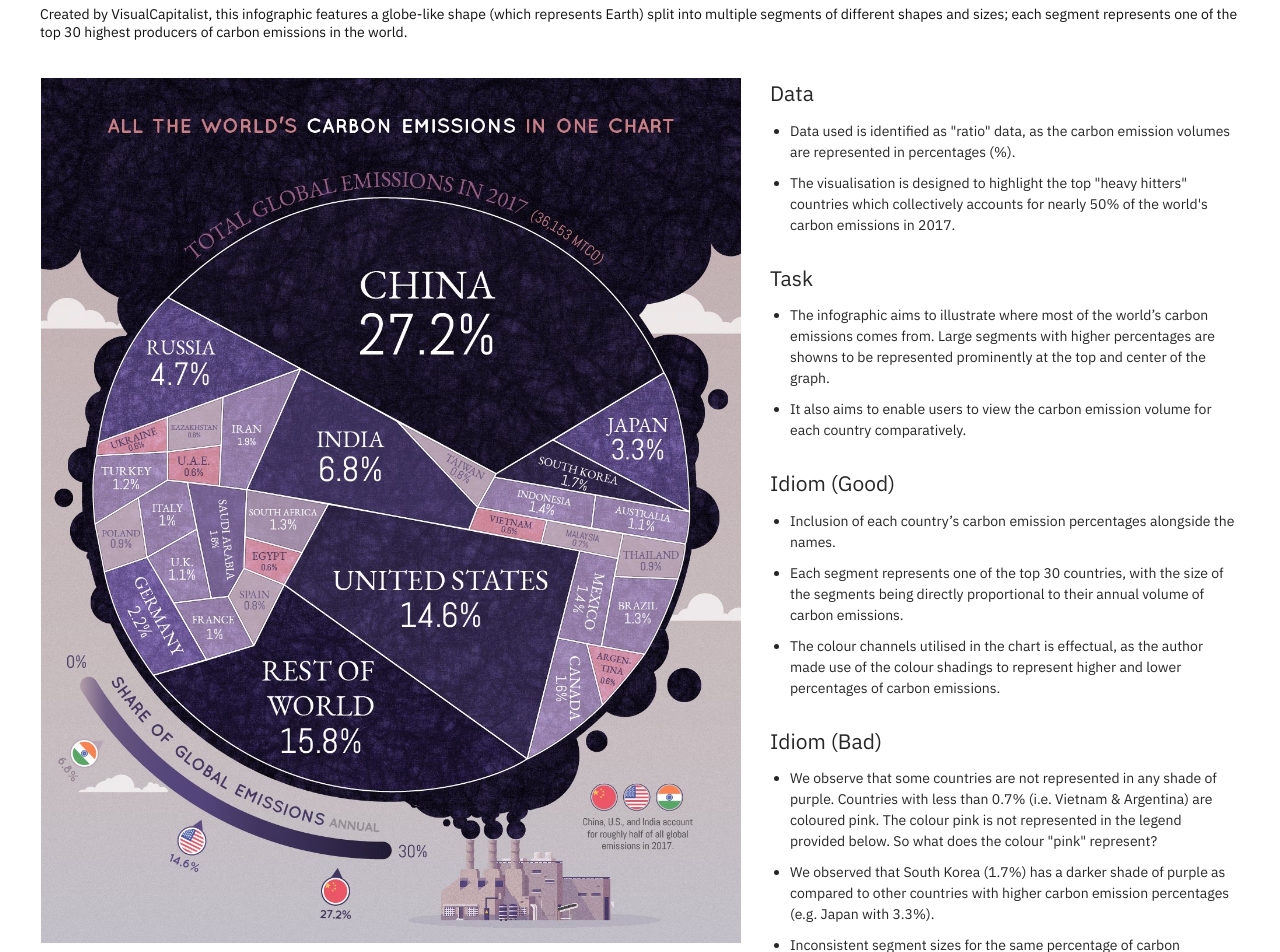
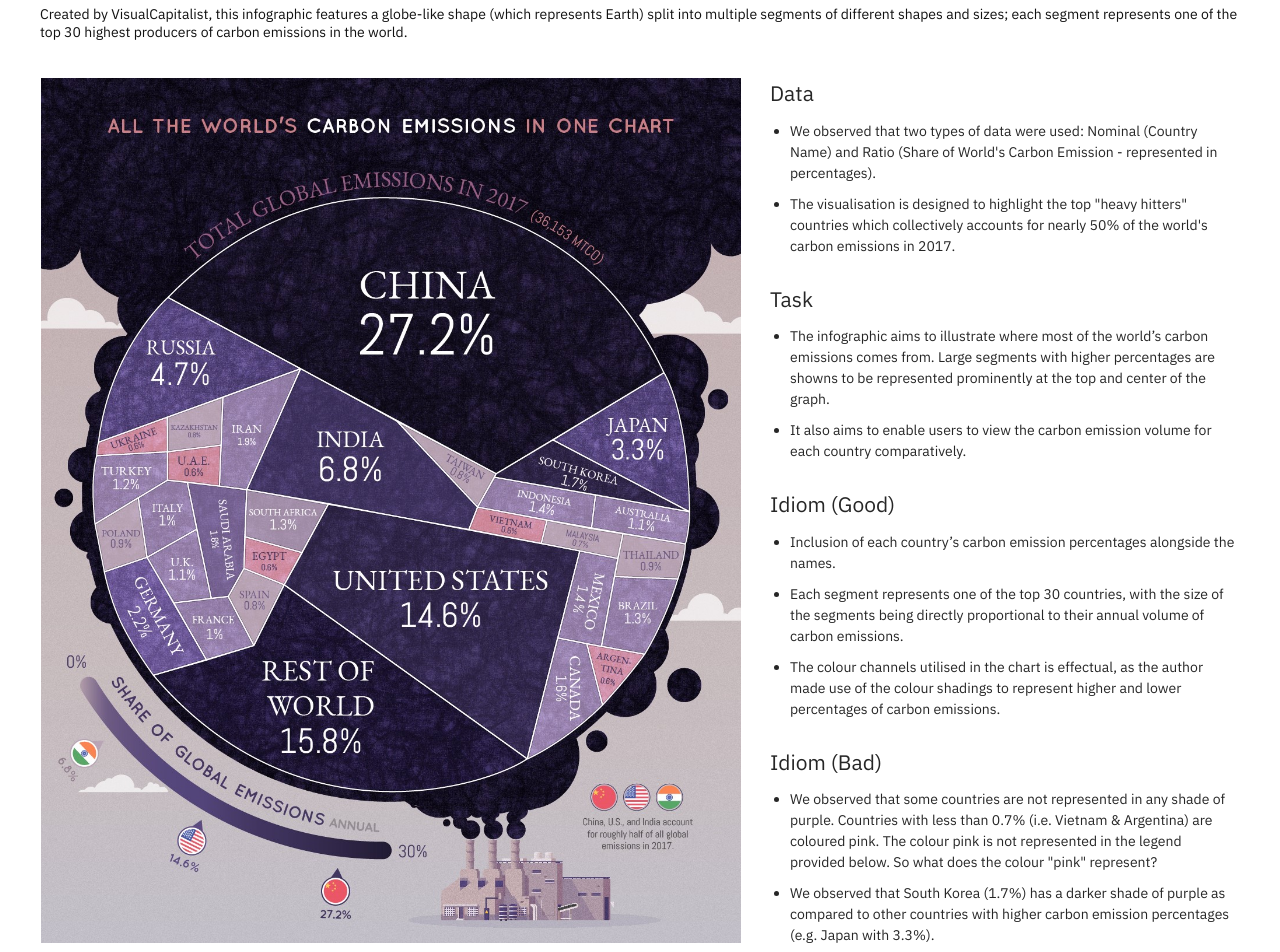
Before and after one commit to 1702538/CSC3007-project, a React (Create React App) app: page / in a window 1280 px wide. Shown: the part 1140-2092 px from the top of the page. Built offline with nearby package versions, Linux system fonts and the light colour scheme.

Commit message:
Update MilestoneOneComponent.js

```diff
--- a/src/Components/MilestoneOneComponent.js
+++ b/src/Components/MilestoneOneComponent.js
@@ -163,8 +163,9 @@ function MilestoneOne() {
                 </h2>
                 <ul>
                   <li>
-                    Data used is identified as "ratio" data, as the carbon
-                    emission volumes are represented in percentages (%).
+                    We observed that two types of data were used: Nominal
+                    (Country Name) and Ratio (Share of World's Carbon Emission -
+                    represented in percentages).
                   </li>
                   <li>
                     The visualisation is designed to highlight the top "heavy
@@ -239,7 +240,7 @@ function MilestoneOne() {
                 </h2>
                 <ul>
                   <li>
-                    We observe that some countries are not represented in any
+                    We observed that some countries are not represented in any
                     shade of purple. Countries with less than 0.7% (i.e. Vietnam
                     & Argentina) are coloured pink. The colour pink is not
                     represented in the legend provided below. So what does the
@@ -467,10 +468,11 @@ function MilestoneOne() {
                   </h2>
                   <ul>
                     <li>
-                      Data used is identified as "ratio" data. However, the
-                      statistical data is omitted from the graph as the author
-                      has chosen to represent the data using a density map
-                      diagram.
+                      We observed that two types of data were used: Nominal
+                      (Country Name) and Ratio (PM2.5 Concentration). However,
+                      the PM2.5 Concentration data is omitted from the graph as
+                      the author has decided to represent the said data using a
+                      density map diagram.
                     </li>
                     <li>
                       The countries shown in the chart are also resized to
```
